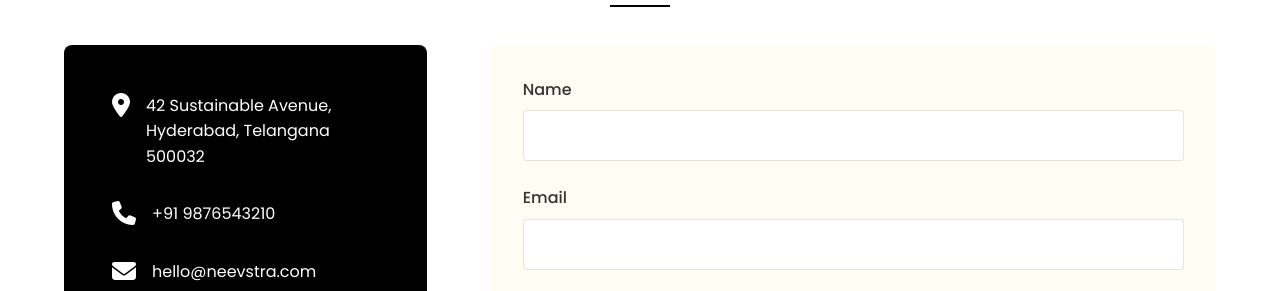
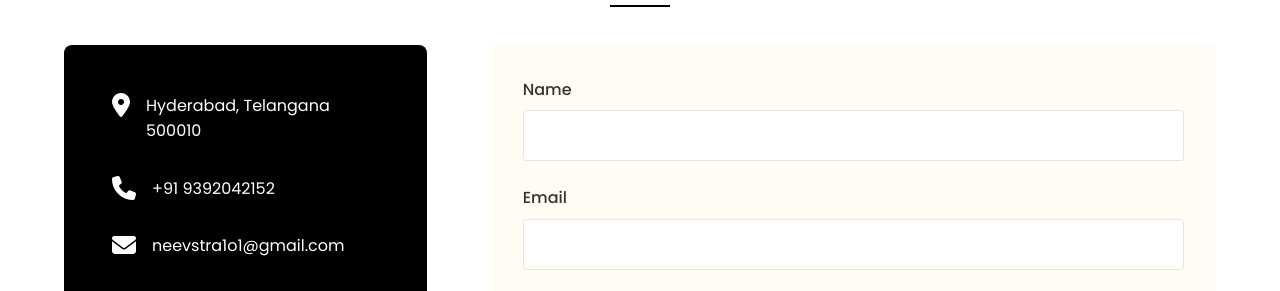
Before and after one commit to Neevstra/NeevstraThrift, a plain HTML site: page index.html in a window 1280 px wide. Shown: the part 2991-3282 px from the top of the page. Drawn offline with Linux system fonts and the light colour scheme.

Commit message:
contact info updtaed

```diff
--- a/index.html
+++ b/index.html
@@ -169,15 +169,15 @@
             <div class="contact-info">
                 <div class="info-item">
                     <i class="fas fa-map-marker-alt"></i>
-                    <p>42 Sustainable Avenue, Hyderabad, Telangana 500032</p>
+                    <p> Hyderabad, Telangana 500010</p>
                 </div>
                 <div class="info-item">
                     <i class="fas fa-phone"></i>
-                    <p>+91 9876543210</p>
+                    <p>+91 9392042152</p>
                 </div>
                 <div class="info-item">
                     <i class="fas fa-envelope"></i>
-                    <p>hello@neevstra.com</p>
+                    <p>neevstra1o1@gmail.com</p>
                 </div>
                 <div class="info-item">
                     <i class="fas fa-clock"></i>
```
